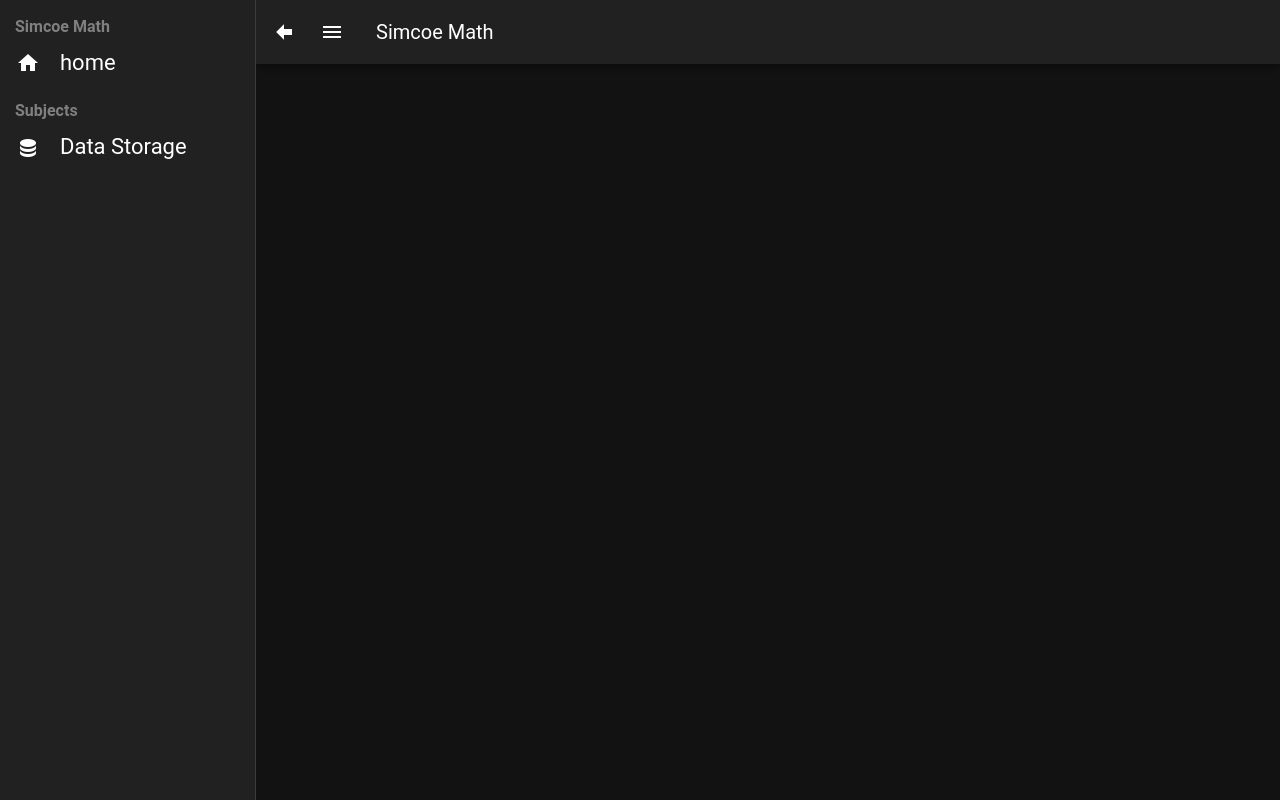
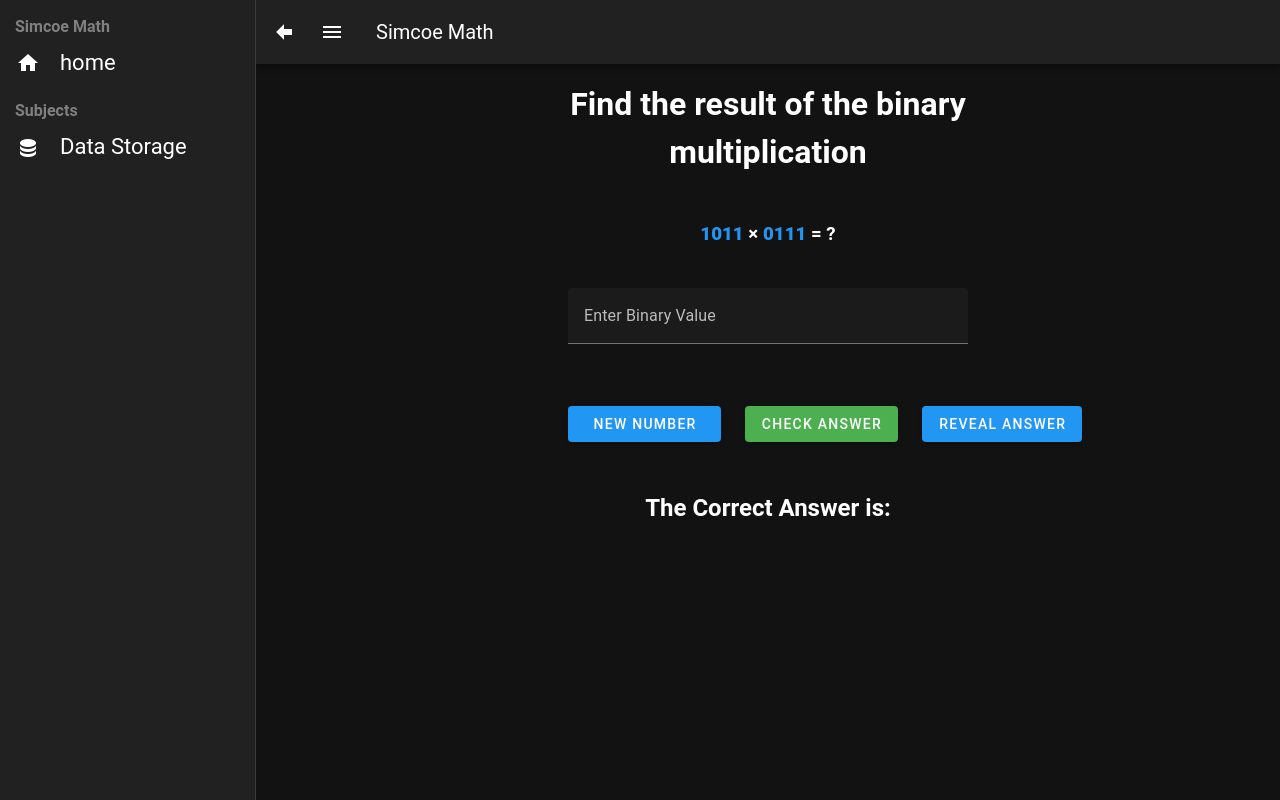
Before and after one commit to noah-nm/SimcoeMath, a Vue app: page /binary-multiplication in a window 1280 px wide. Built offline with nearby package versions, Linux system fonts and the light colour scheme.

Commit message:
Add binary multiplication game

```diff
--- a/src/components/DataStorage/BinaryMultiplicationPractice.vue
+++ b/src/components/DataStorage/BinaryMultiplicationPractice.vue
@@ -1,3 +1,158 @@
 <template>
-    <h1>Hello World</h1>
+    <v-container>
+      <v-row justify="center">
+        <v-col cols="12" md="5">
+          <h1 class="text-center">Find the result of the binary multiplication</h1>
+
+          <v-row class="mt-8">
+            <v-col>
+              <h3 class="text-center">
+                <strong class="text-blue">{{ binaryNumber1 }}</strong>
+                ×
+                <strong class="text-blue">{{ binaryNumber2 }}</strong>
+                = ?
+              </h3>
+            </v-col>
+          </v-row>
+
+          <v-row class="mb-4 mt-7">
+            <v-col>
+              <v-text-field
+                v-if="!reveal"
+                v-model="userInput"
+                label="Enter Binary Value"
+                type="input"
+                :rules="[rules.required]"
+              ></v-text-field>
+              <v-text-field
+                v-else-if="reveal"
+                v-model="userInput"
+                disabled
+                label="Enter Binary Value"
+                type="input"
+                :rules="[rules.required]"
+              ></v-text-field>
+            </v-col>
+          </v-row>
+
+          <v-row justify="center">
+            <v-col class="d-flex" cols="auto">
+              <v-btn class="mr-6 pr-6 pl-6"@click="performAddition" color="primary">New Number</v-btn>
+              <v-btn class="mr-6" @click="checkAnswer" color="success">Check Answer</v-btn>
+              <v-btn color="primary" @click="revealAnswer">Reveal Answer</v-btn>
+            </v-col>
+          </v-row>
+
+          <v-row>
+            <v-col>
+              <v-alert
+                v-if="result !== null"
+                :type="result.correct ? 'success' : 'error'"
+                closable
+                @click:close="handleAlertDismiss"
+            >
+                {{ result.message }}
+              </v-alert>
+            </v-col>
+          </v-row>
+
+          <v-row>
+            <v-col>
+              <h2 class="text-center">The Correct Answer is: <strong v-if="reveal">{{ additionResult.toString(2) }}</strong></h2>
+            </v-col>
+          </v-row>
+        </v-col>
+      </v-row>
+    </v-container>
 </template>
+
+
+  <script lang="ts">
+  import { defineComponent, ref, onMounted } from 'vue';
+
+  export default defineComponent({
+    name: 'BinaryGame',
+    setup() {
+      const binaryNumber1 = ref<string>('');
+      const binaryNumber2 = ref<string>('');
+      const userInput = ref<string | null>(null);
+      const result = ref<{ correct: boolean; message: string } | null>(null);
+      const reveal = ref<boolean>(false);
+      const binaryDecimal1 = ref<number | null>(null);
+      const binaryDecimal2 = ref<number | null>(null);
+      const additionResult = ref<number | null>(null);
+
+      const rules = {
+        required: (v: any) => !!v || 'Required.',
+        binary: (v: string) => /^[01]+$/.test(v) || 'Input must be a binary number (0 or 1)',
+      };
+
+      function performAddition() {
+        const randomBinary1 = Array.from({ length: 4 }, () => Math.round(Math.random())).join('');
+        const randomBinary2 = Array.from({ length: 4 }, () => Math.round(Math.random())).join('');
+        binaryNumber1.value = randomBinary1;
+        binaryNumber2.value = randomBinary2;
+
+        binaryDecimal1.value = parseInt(binaryNumber1.value, 2);
+        binaryDecimal2.value = parseInt(binaryNumber2.value, 2);
+
+        userInput.value = null;
+        reveal.value = false;
+        result.value = null;
+
+        additionResult.value = (binaryDecimal1.value || 0) * (binaryDecimal2.value || 0);
+      }
+
+      function checkAnswer() {
+        if (additionResult.value === null || userInput.value === null) return;
+
+        const userDecimal = parseInt(userInput.value, 2);
+        if (userDecimal == additionResult.value) {
+          result.value = { correct: true, message: 'Correct!' };
+        } else {
+          result.value = { correct: false, message: `Incorrect. Please try again.` };
+        }
+
+        console.log(additionResult.value);
+        console.log(userDecimal);
+        console.log(result.value);
+
+      }
+
+      function revealAnswer() {
+        if (additionResult.value !== null) {
+          reveal.value = true;
+        }
+      }
+
+      function handleAlertDismiss() {
+        result.value = null;
+      }
+
+      onMounted(() => {
+        performAddition();
+        reveal.value = false;
+      })
+
+      return {
+        binaryNumber1,
+        binaryNumber2,
+        userInput,
+        result,
+        rules,
+        reveal,
+        additionResult,
+        performAddition,
+        checkAnswer,
+        handleAlertDismiss,
+        revealAnswer
+      };
+    },
+  });
+  </script>
+
+  <style scoped>
+  .v-alert {
+    margin-top: 1rem;
+  }
+  </style>
--- a/src/components/DataStorage/DataStorageMenu.vue
+++ b/src/components/DataStorage/DataStorageMenu.vue
@@ -45,6 +45,20 @@
 
             </v-card>
         </v-col>
+        <v-col cols="12" md="3">
+            <v-card
+            class="pa-4 align-center"
+            height="200"
+            title="Binary Multiplication"
+            text="practice multiplying binary numbers"
+            >
+
+            <v-card-action>
+                <v-btn class="mt-5" :to="'/binary-multiplication'">Start Practicing!</v-btn>
+            </v-card-action>
+
+            </v-card>
+        </v-col>
     </v-row>
 
 </template>
--- /dev/null
+++ b/src/pages/DataStorage/BinaryMultiplication.vue
@@ -0,0 +1,7 @@
+<script setup lang="ts">
+import BinaryMultiplicationPractice from '../../components/DataStorage/BinaryMultiplicationPractice.vue';
+</script>
+
+<template>
+    <BinaryMultiplicationPractice></BinaryMultiplicationPractice>
+</template>
--- a/src/router/index.ts
+++ b/src/router/index.ts
@@ -12,6 +12,7 @@ import DataStorage from '../pages/DataStorage/DataStorage.vue';
 import BinaryToDecimal from '../pages/DataStorage/BinaryToDecimal.vue';
 import DecimalToBinary from '../pages/DataStorage/DecimalToBinary.vue';
 import BinaryAddition from '../pages/DataStorage/BinaryAddition.vue';
+import BinaryMultiplication from '../pages/DataStorage/BinaryMultiplication.vue';
 
 const routes: RouteRecordRaw[] = [
   {
@@ -38,6 +39,11 @@ const routes: RouteRecordRaw[] = [
     path: '/binary-addition',
     name: 'Binary Addition',
     component: BinaryAddition
+  },
+  {
+    path: '/binary-multiplication',
+    name: 'Binary Multiplication',
+    component: BinaryMultiplication
   }
 
 ];
--- a/src/typed-router.d.ts
+++ b/src/typed-router.d.ts
@@ -20,6 +20,7 @@ declare module 'vue-router/auto-routes' {
   export interface RouteNamedMap {
     '/': RouteRecordInfo<'/', '/', Record<never, never>, Record<never, never>>,
     '/DataStorage/BinaryAddition': RouteRecordInfo<'/DataStorage/BinaryAddition', '/DataStorage/BinaryAddition', Record<never, never>, Record<never, never>>,
+    '/DataStorage/BinaryMultiplication': RouteRecordInfo<'/DataStorage/BinaryMultiplication', '/DataStorage/BinaryMultiplication', Record<never, never>, Record<never, never>>,
     '/DataStorage/BinaryToDecimal': RouteRecordInfo<'/DataStorage/BinaryToDecimal', '/DataStorage/BinaryToDecimal', Record<never, never>, Record<never, never>>,
     '/DataStorage/DataStorage': RouteRecordInfo<'/DataStorage/DataStorage', '/DataStorage/DataStorage', Record<never, never>, Record<never, never>>,
     '/DataStorage/DecimalToBinary': RouteRecordInfo<'/DataStorage/DecimalToBinary', '/DataStorage/DecimalToBinary', Record<never, never>, Record<never, never>>,
```
